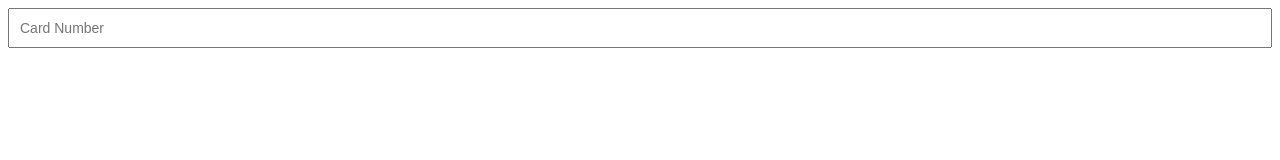
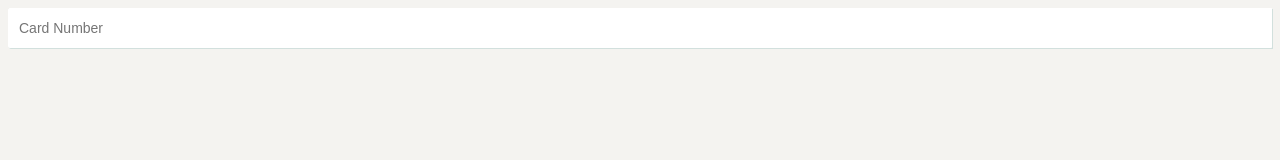
Before and after one commit to kpeatt/cardsnap, a plain HTML site: page src/index.htm in a window 1280 px wide. Drawn offline with nearby package versions, Linux system fonts and the light colour scheme.

Commit message:
Interface stylins

```diff
--- a/src/index.htm
+++ b/src/index.htm
@@ -5,9 +5,14 @@
 	<link rel="stylesheet" href="style.css">
 </head>
 <body>
-	<input type="number" name="cardnumber" id="cardnumber" placeholder="Card Number" pattern="[0-9]*">
+	<div class="cardsnap">
+		<input type="number" name="cardnumber" id="cardnumber" placeholder="Card Number" pattern="[0-9]*">
+		<div class="cardsnap-upload">
 
-	<input type="file" capture="camera" accept="image/*" id="cameraInput">
+		</div>
+	</div>
+
+	<input type="file" capture="camera" accept="image/*" id="cardsnapInput">
 
 	<output id="list"></output>
 
@@ -43,10 +48,13 @@
 	    }
 	  }
 
-	  document.getElementById('cameraInput').addEventListener('change', handleFileSelect, false);
+	  document.getElementById('cardsnapInput').addEventListener('change', handleFileSelect, false);
 
-	  $('#cardnumber').click(function() {
-	  	$('#cameraInput').trigger('click');
+	  $('.cardsnap-upload').click(function() {
+	  	$('#cardsnapInput').trigger('click');
+	  });
+
+	  $('html').on('touchstart', function() {
 	  });
 	</script>
 </body>
--- a/src/style.css
+++ b/src/style.css
@@ -1,3 +1,13 @@
+@import url(http://weloveiconfonts.com/api/?family=fontawesome);
+
+* {
+	box-sizing: border-box;
+}
+
+body {
+	background: hsla(45,15%,95%,1);
+}
+
 input[type="number"] {
 	width: 100%;
 	padding: 10px;
@@ -6,5 +16,52 @@ input[type="number"] {
 }
 
 #cameraInput {
+	-webkit-appearance: none;
+}
+
+.cardsnap {
+	position: relative;
+}
+
+.cardsnap > input {
+	display: block;
+	height: 40px;
+
+	-webkit-appearance: none;
+    border: 1px solid white;
+
+	border-radius: 2px 0 0 2px;
+	box-shadow: 1px 1px 0 hsla(180,75%,25%, 0.15);
+}
+
+.cardsnap-upload {
+	position: absolute;
+	top: 0;
+	right: 0;
+
+	width: 50px;
+	height: 40px;
+
+	cursor: pointer;
+	-webkit-tap-highlight-color: rgba(0,0,0,0);
+}
+
+.cardsnap-upload::after {
+	content: '\f030';
+
+	display: block;
+	width: 100%;
+
+	text-align: center;
+	line-height: 40px;
+	font-family: 'FontAwesome';
+	color: hsl(180,100%,25%);
+}
+
+.cardsnap-upload:active::after {
+	color: hsl(180,100%,30%);
+}
+
+#cardsnapInput {
 	display: none;
 }
```
